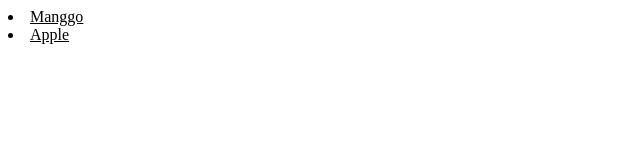
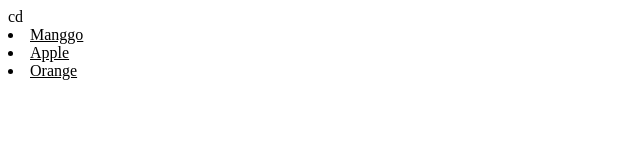
Before and after one commit to RahmatFirman/MyFirstProject, a plain HTML site: page index.html in a window 1280 px wide. Shown: the whole page, without its empty margins (0-640 px from the left). Drawn offline with Linux system fonts and the light colour scheme.

Commit message:
Revisi code

```diff
--- a/index.html
+++ b/index.html
@@ -4,10 +4,12 @@
 	<title></title>
 </head>
 <body>
-<div>
+<div>cd
 	<u>
 		<li>Manggo</li>
 		<li>Apple</li>
+
+		<li>Orange</li>
 	</u>
 </div>
 </body>
```
